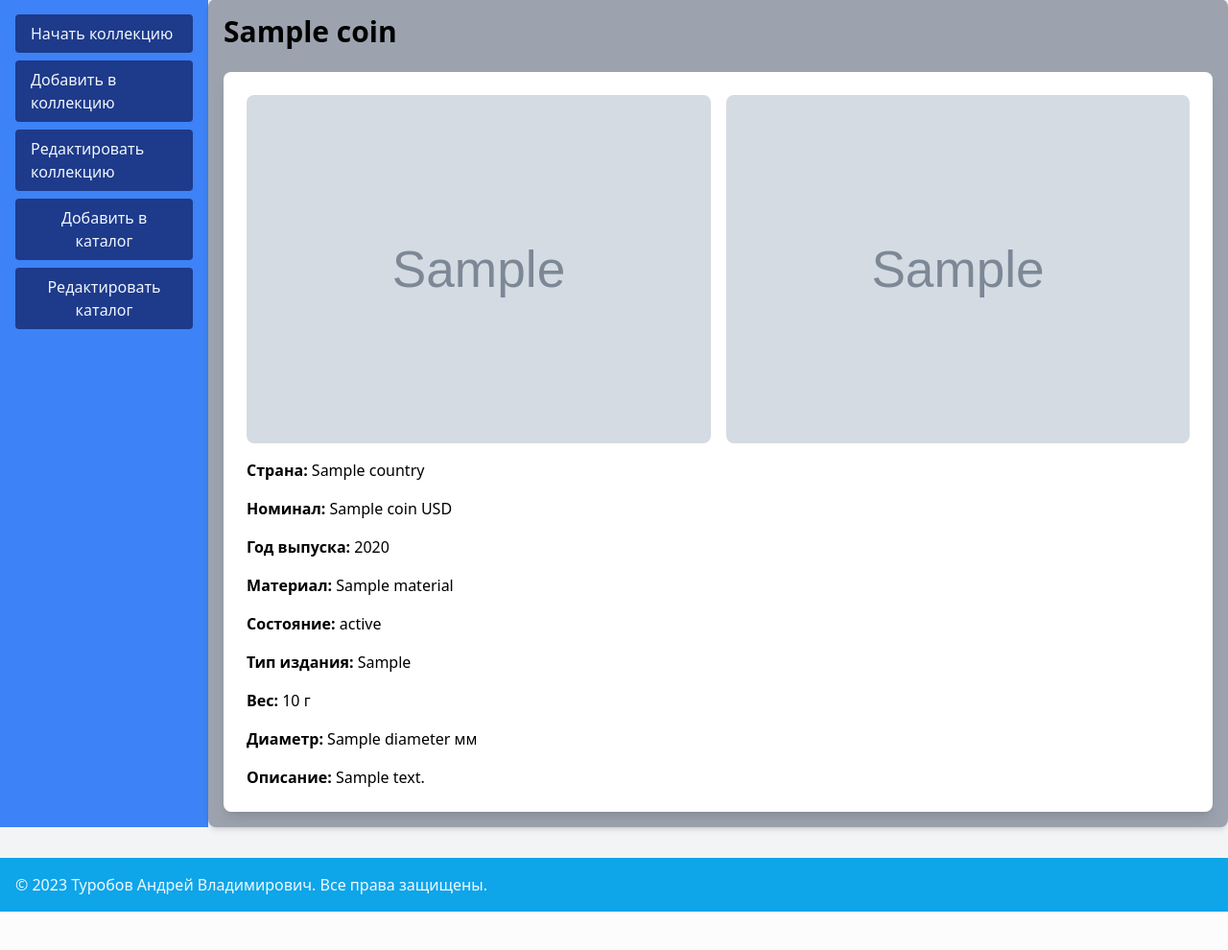
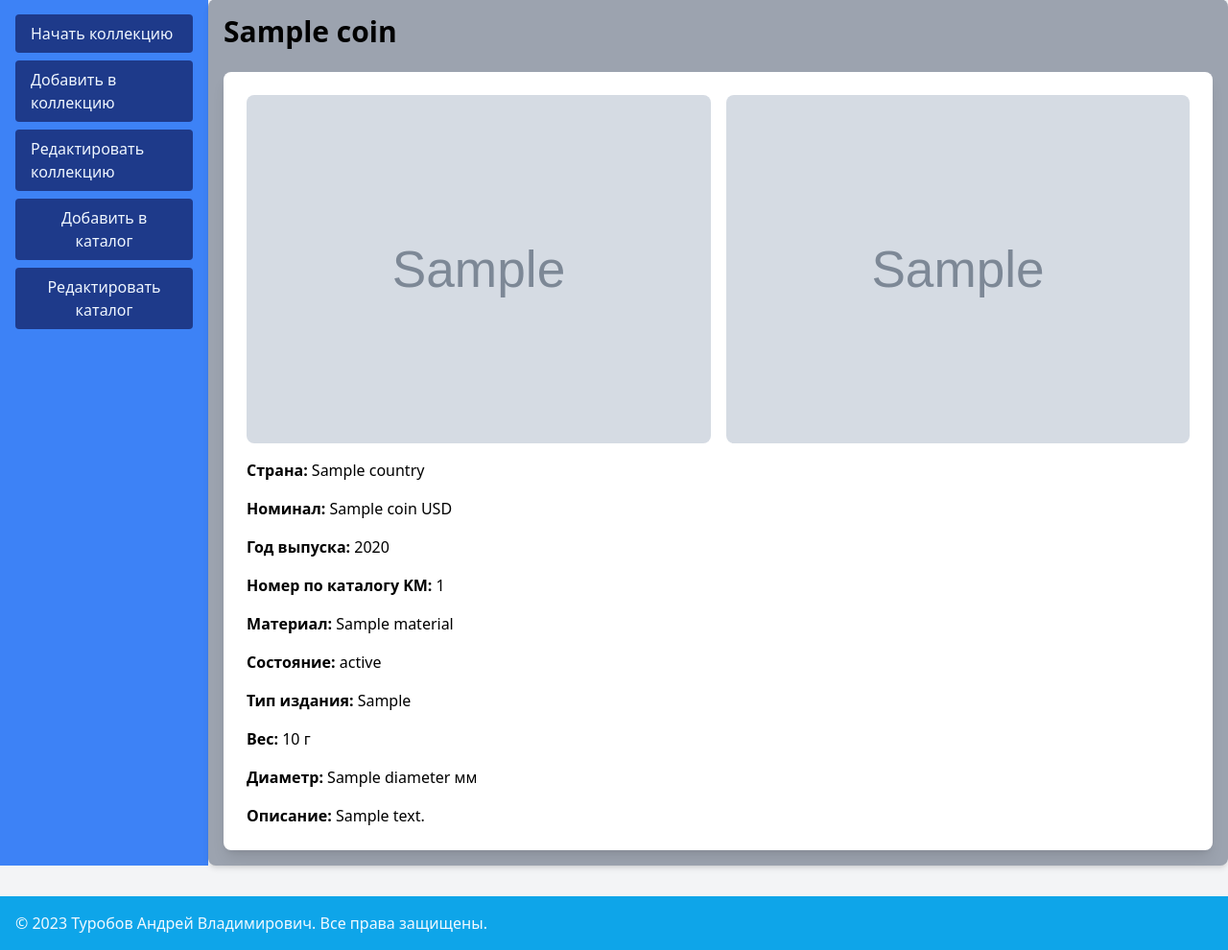
Before and after one commit to AndreyTurobov/CollectOnDjango, a Django app: template templates/coins/detail.html in a window 1280 px wide. Shown: the part 121-1111 px from the top of the page at 96% size. Before the commit the page ends 1071 px from the top, so only its background shows below. Run offline with Django 4.2, Linux system fonts and the light colour scheme; the template is opened without the code that fills it: most values are stand-ins (such as "Sample title", 1, 10 or a date in 2020); grey boxes marked "Sample" are stand-in pictures; some libraries are stand-ins or nearby versions.

Commit message:
added km_number value in detail templates

```diff
--- a/templates/banknotes/detail.html
+++ b/templates/banknotes/detail.html
@@ -17,6 +17,7 @@
             <p><strong>Страна:</strong> {{ banknote.country }}</p>
             <p><strong>Номинал:</strong> {{ banknote.nominal }} {{ banknote.currency }}</p>
             <p><strong>Год выпуска:</strong> {{ banknote.year }}</p>
+            <p><strong>Номер по каталогу KM:</strong> {{ banknote.km_number }}</p>
             <p><strong>Материал:</strong> {{ banknote.material }}</p>
             <p><strong>Состояние:</strong> {{ banknote.state }}</p>
             <p><strong>Тип издания:</strong> {{ banknote.type_of_edition }}</p>
--- a/templates/coins/detail.html
+++ b/templates/coins/detail.html
@@ -19,6 +19,7 @@
             <p><strong>Страна:</strong> {{ coin.country }}</p>
             <p><strong>Номинал:</strong> {{ coin.nominal }} {{ coin.currency }}</p>
             <p><strong>Год выпуска:</strong> {{ coin.year }}</p>
+            <p><strong>Номер по каталогу KM:</strong> {{ coin.km_number }}</p>
             <p><strong>Материал:</strong> {{ coin.material }}</p>
             <p><strong>Состояние:</strong> {{ coin.state }}</p>
             <p><strong>Тип издания:</strong> {{ coin.type_of_edition }}</p>
```
